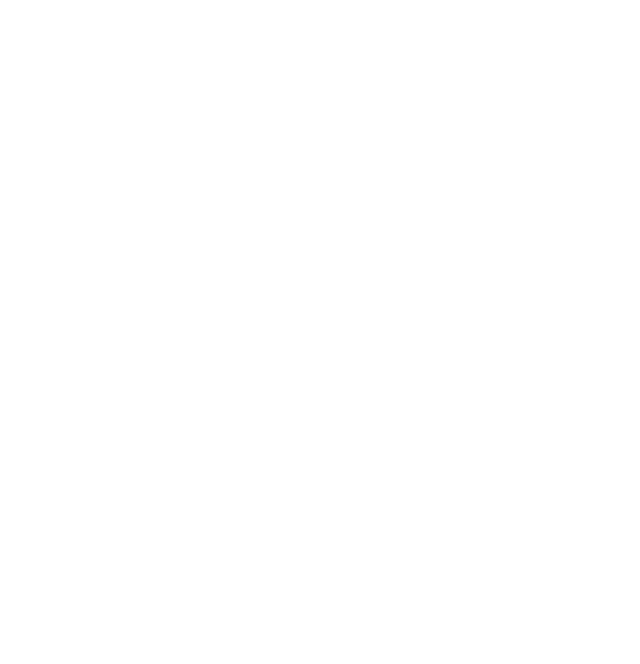
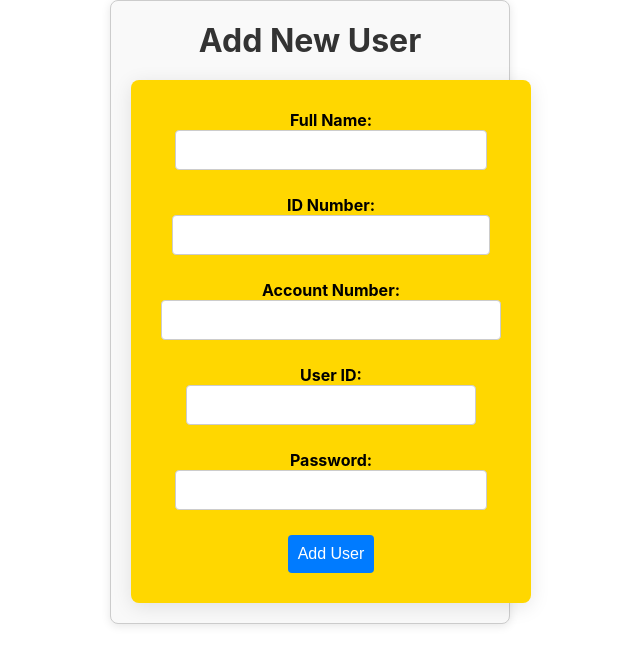
Before and after one commit to simone-eve/APDS-Final, a React (Create React App) app in the folder frontend/: page /user in a window 1280 px wide. Before the commit this address had no page. Shown: the top 664 px of the page, without its empty margins (330-970 px from the left). Built offline with nearby package versions, Linux system fonts and the light colour scheme.

Commit message:
Updated code

```diff
--- a/frontend/src/App.js
+++ b/frontend/src/App.js
@@ -4,9 +4,9 @@ import { BrowserRouter as Router, Routes, Route } from 'react-router-dom'; // Im
 import Employees from './Employees'; // Import the Employees component
 import Home from './Home'; // Import the Home component
 import EmpLogin from './EmpLogin'; // Import the EmpLogin component
-import AddUser from './AddUser'; // Import the AddUser component
 import PaymentForm from './PaymentForm'; // Import the PaymentForm component
 import Dashboard from './Dashboard'; // Import the Dashboard component
+import User  from './User';
 
 function App() {
   console.log("Rendering App component");
@@ -18,9 +18,10 @@ function App() {
           <Route path="/" element={<Home />} /> {/* Home page */}
           <Route path="/employees" element={<Employees />} /> {/* Employees page */}
           <Route path="/emp-login" element={<EmpLogin />} /> {/* EmpLogin page */}
-          <Route path="/add-user" element={<AddUser />} /> {/* AddUser page */}
           <Route path="/payment-form" element={<PaymentForm />} /> {/* PaymentForm page */}
           <Route path="/dashboard" element={<Dashboard />} /> {/* Dashboard page */}
+          <Route path="/user" element={<User />} /> {/* Dashboard page */}
+
         </Routes>
       </div>
     </Router>
--- a/frontend/src/Dashboard.js
+++ b/frontend/src/Dashboard.js
@@ -1,7 +1,9 @@
 import React, { useEffect, useState } from 'react';
+import { useNavigate } from 'react-router-dom'; // Import useNavigate for navigation
 import './Dashboard.css'; // Import your CSS file
 
 const Dashboard = () => {
+  const navigate = useNavigate(); // Initialize useNavigate
   const [payments, setPayments] = useState([]);
   const [loading, setLoading] = useState(true);
   const [error, setError] = useState('');
@@ -51,6 +53,9 @@ const Dashboard = () => {
     }
   };
 
+  const handleAddUserClick = () => {
+    navigate('/employees'); // Navigate to the Employees page
+  };
 
   if (loading) {
     return <p className="loading-message">Loading payments...</p>;
@@ -104,9 +109,9 @@ const Dashboard = () => {
           </tbody>
         </table>
       )}
-      <button className="button">Add Payment</button> {/* Example button */}
+      <button className="button" onClick={handleAddUserClick}>Add new user</button> {/* Button with onClick handler */}
     </div>
   );
 };
 
-export default Dashboard;
+export default Dashboard; // Default export
--- a/frontend/src/EmpLogin.js
+++ b/frontend/src/EmpLogin.js
@@ -1,6 +1,8 @@
 import React, { useState } from 'react'; // Import React and useState
+import { useNavigate } from 'react-router-dom'; // Import useNavigate for navigation
 
 const EmpLogin = () => {
+    const navigate = useNavigate(); // Initialize useNavigate
     const [name, setName] = useState(''); // State for name
     const [surname, setSurname] = useState(''); // State for surname
     const [email, setEmail] = useState(''); // State for email
@@ -29,6 +31,9 @@ const EmpLogin = () => {
             setSurname('');
             setEmail('');
             setPassword('');
+
+            // Redirect to Dashboard after successful login
+            navigate('/dashboard'); // Navigate to Dashboard page
         } else {
             setMessage(data.message); // Error message
         }
--- /dev/null
+++ b/frontend/src/User.css
@@ -0,0 +1,62 @@
+.user-container {
+    max-width: 400px; /* Set a max width for the form */
+    margin: 0 auto; /* Center the container */
+    padding: 20px; /* Add padding */
+    border: 1px solid #ccc; /* Add a border */
+    border-radius: 8px; /* Rounded corners */
+    background-color: #f9f9f9; /* Light background color */
+    box-shadow: 0 2px 10px rgba(0, 0, 0, 0.1); /* Subtle shadow */
+}
+
+h1 {
+    text-align: center; /* Center the heading */
+    color: #333; /* Dark color for the heading */
+}
+
+form {
+    display: flex; /* Use flexbox for layout */
+    flex-direction: column; /* Stack elements vertically */
+}
+
+label {
+    margin-bottom: 10px; /* Space between labels */
+    font-weight: bold; /* Bold labels */
+}
+
+input[type="text"],
+input[type="password"] {
+    padding: 10px; /* Padding inside input fields */
+    margin-bottom: 15px; /* Space below input fields */
+    border: 1px solid #ccc; /* Border for input fields */
+    border-radius: 4px; /* Rounded corners for input fields */
+    font-size: 16px; /* Font size */
+}
+
+input[type="text"]:focus,
+input[type="password"]:focus {
+    border-color: #007bff; /* Change border color on focus */
+    outline: none; /* Remove outline */
+}
+
+button {
+    padding: 10px; /* Padding for the button */
+    background-color: #007bff; /* Button background color */
+    color: #fff; /* Text color for button */
+    border: none; /* Remove border */
+    border-radius: 4px; /* Rounded corners for button */
+    font-size: 16px; /* Font size for button */
+    cursor: pointer; /* Change cursor to pointer */
+    transition: background-color 0.3s; /* Transition effect for hover */
+}
+
+button:hover {
+    background-color: #0056b3; /* Darker shade on hover */
+}
+
+.loading-message,
+.error-message,
+.success-message {
+    text-align: center; /* Center messages */
+    color: #333; /* Color for messages */
+    margin-top: 10px; /* Space above messages */
+}
--- a/frontend/src/User.js
+++ b/frontend/src/User.js
@@ -0,0 +1,122 @@
+import React, { useState } from 'react';
+import './User.css'; // Import your CSS file for styling
+
+const User = () => {
+  const [fullName, setFullName] = useState(''); // State for full name
+  const [idNumber, setIdNumber] = useState(''); // State for ID number
+  const [accountNumber, setAccountNumber] = useState(''); // State for account number
+  const [userId, setUserId] = useState(''); // State for user ID
+  const [password, setPassword] = useState(''); // State for password
+  const [message, setMessage] = useState(''); // State for messages (success/error)
+  const [loading, setLoading] = useState(false); // State for loading
+
+  const handleSubmit = async (event) => {
+    event.preventDefault(); // Prevent default form submission
+    setLoading(true); // Set loading to true
+
+    // Create the user object
+    const user = {
+      fullName,
+      idNumber,
+      accountNumber,
+      userId,
+      password,
+    };
+
+    try {
+      const response = await fetch('http://localhost:3000/api/users', {
+        method: 'POST',
+        headers: {
+          'Content-Type': 'application/json',
+        },
+        body: JSON.stringify(user), // Send user data
+      });
+
+      const data = await response.json(); // Parse the JSON response
+      setLoading(false); // Set loading to false
+
+      if (response.ok) {
+        setMessage('User added successfully!'); // Success message
+        // Optionally clear the form fields
+        setFullName('');
+        setIdNumber('');
+        setAccountNumber('');
+        setUserId('');
+        setPassword('');
+      } else {
+        setMessage(data.message); // Error message
+      }
+    } catch (error) {
+      setLoading(false);
+      setMessage('Failed to add user.'); // Handle fetch error
+    }
+  };
+
+  return (
+    <div className="user-container">
+      <h1>Add New User</h1>
+      <form onSubmit={handleSubmit}>
+        <div>
+          <label>
+            Full Name:
+            <input
+              type="text"
+              value={fullName}
+              onChange={(e) => setFullName(e.target.value)} // Update state on change
+              required
+            />
+          </label>
+        </div>
+        <div>
+          <label>
+            ID Number:
+            <input
+              type="text"
+              value={idNumber}
+              onChange={(e) => setIdNumber(e.target.value)} // Update state on change
+              required
+            />
+          </label>
+        </div>
+        <div>
+          <label>
+            Account Number:
+            <input
+              type="text"
+              value={accountNumber}
+              onChange={(e) => setAccountNumber(e.target.value)} // Update state on change
+              required
+            />
+          </label>
+        </div>
+        <div>
+          <label>
+            User ID:
+            <input
+              type="text"
+              value={userId}
+              onChange={(e) => setUserId(e.target.value)} // Update state on change
+              required
+            />
+          </label>
+        </div>
+        <div>
+          <label>
+            Password:
+            <input
+              type="password"
+              value={password}
+              onChange={(e) => setPassword(e.target.value)} // Update state on change
+              required
+            />
+          </label>
+        </div>
+        <button type="submit" disabled={loading}>Add User</button> {/* Disable while loading */}
+      </form>
+      {loading && <p>Loading...</p>} {/* Loading message */}
+      {message && <p>{message}</p>} {/* Success or error message */}
+    </div>
+  );
+};
+
+export default User; // Default export
```
Lines whose indentation alone changed are shown as unchanged.
